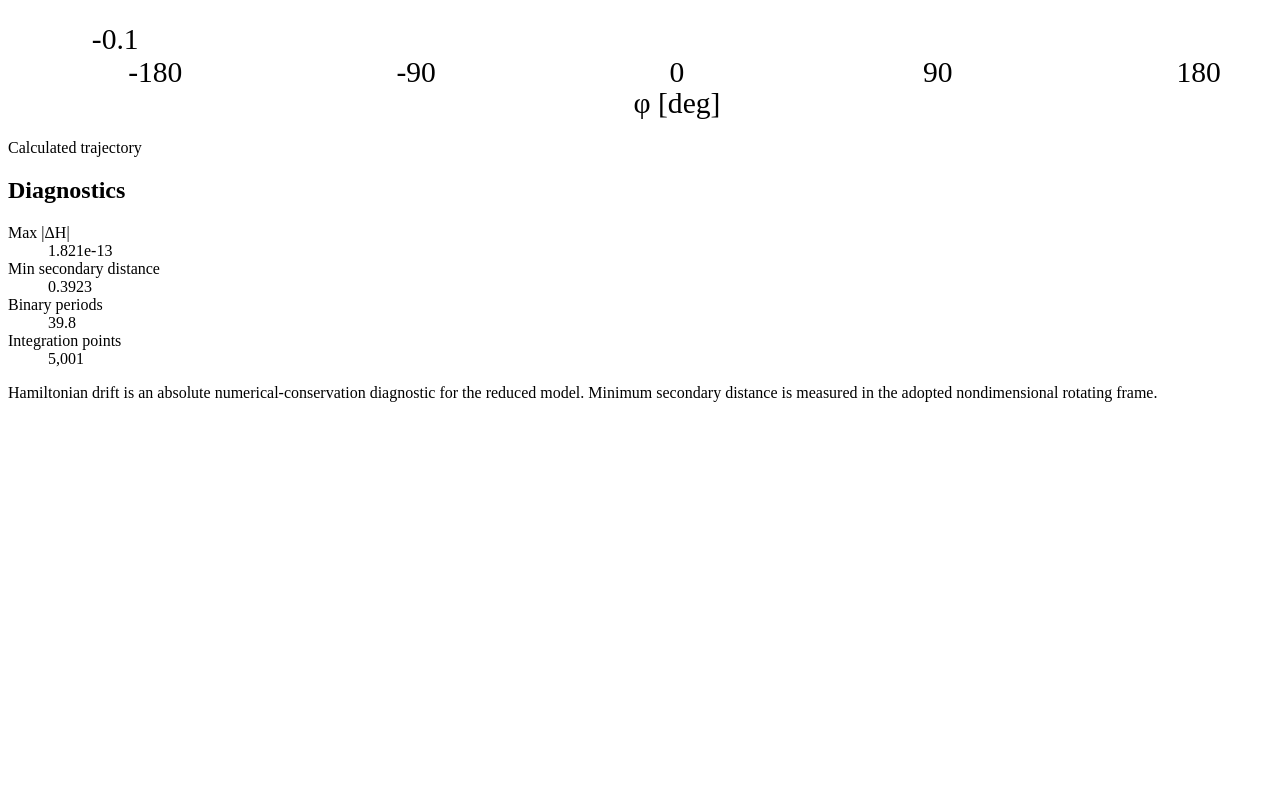
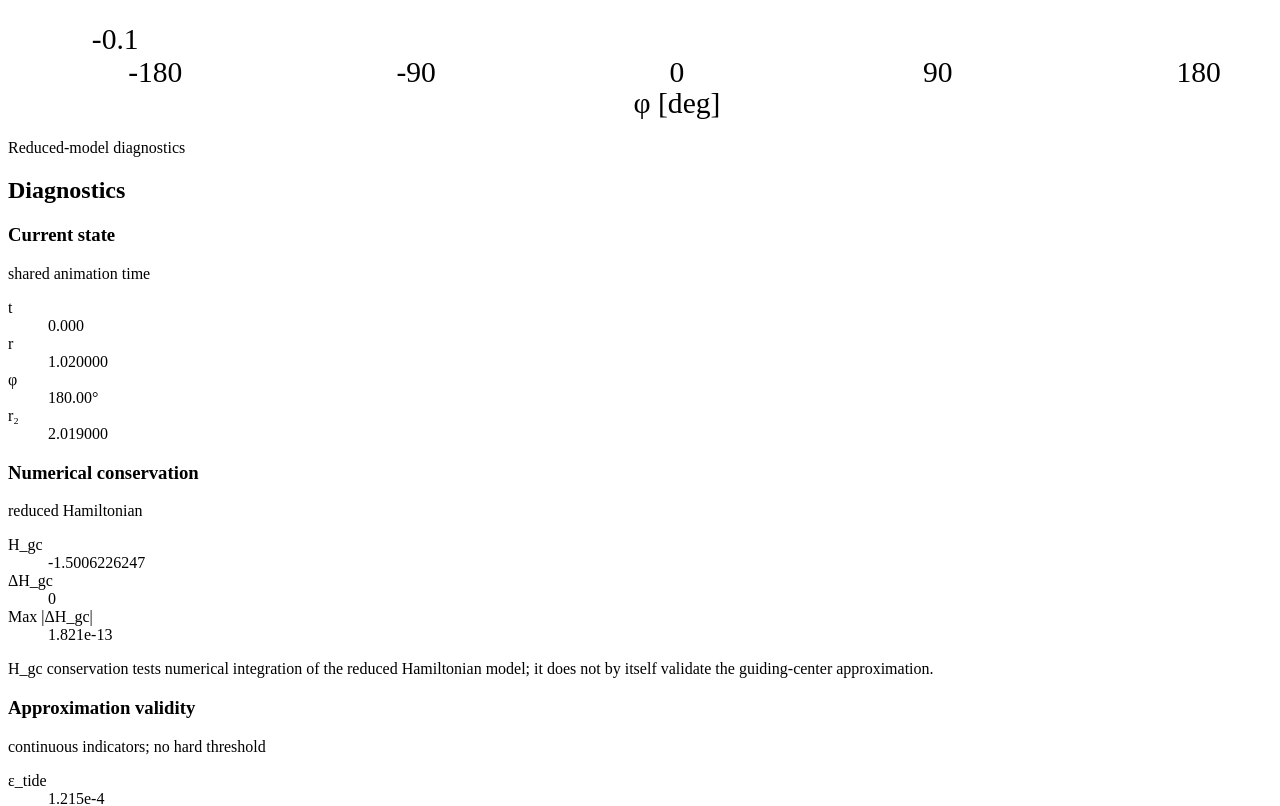
Before and after one commit to ttanigaw/cr3bp-guiding-center, a React (Vite) app: page / in a window 1280 px wide. Shown: the part 5200-6006 px from the top of the page. Before the commit the page ends 5618 px from the top, so only its background shows below. Built offline with nearby package versions, Linux system fonts and the light colour scheme; the HTML template or start-up script is replaced by a standard one.

Commit message:
Wire synchronized diagnostics into the app

```diff
--- a/src/App.tsx
+++ b/src/App.tsx
@@ -1,4 +1,5 @@
 import { useEffect, useRef, useState, type FormEvent } from 'react'
+import DiagnosticsPanel from './components/DiagnosticsPanel'
 import InertialTrajectoryPlot from './components/InertialTrajectoryPlot'
 import StatePlots from './components/StatePlots'
 import TrajectoryPlot from './components/TrajectoryPlot'
@@ -102,10 +103,6 @@ function calculate(inputs: DraftInputs): CalculationResult {
     tMax,
     dt: DEFAULT_DT,
   }
-}
-
-function formatScientific(value: number): string {
-  return value === 0 ? '0' : value.toExponential(3)
 }
 
 function ToggleButton({
@@ -222,7 +219,6 @@ export default function App() {
     setAnimationTime(0)
   }
 
-  const orbitalPeriods = result.tMax / (2 * Math.PI)
   const currentPoint = trajectoryPointAtTime(result.trajectory, animationTime)
   const currentPeriods = currentPoint.t / (2 * Math.PI)
 
@@ -381,22 +377,12 @@ export default function App() {
             showLagrangePoints={sharedDisplayOptions.showLagrangePoints}
           />
 
-          <section className="diagnostics-card" aria-labelledby="diagnostics-title">
-            <div>
-              <p className="eyebrow">Calculated trajectory</p>
-              <h2 id="diagnostics-title">Diagnostics</h2>
-            </div>
-            <dl className="diagnostics-grid">
-              <div><dt>Max |ΔH|</dt><dd>{formatScientific(result.diagnostics.maxHamiltonianDrift)}</dd></div>
-              <div><dt>Min secondary distance</dt><dd>{result.diagnostics.minSecondaryDistance.toFixed(4)}</dd></div>
-              <div><dt>Binary periods</dt><dd>{orbitalPeriods.toFixed(1)}</dd></div>
-              <div><dt>Integration points</dt><dd>{result.trajectory.length.toLocaleString()}</dd></div>
-            </dl>
-            <p className="diagnostic-note">
-              Hamiltonian drift is an absolute numerical-conservation diagnostic for the reduced model.
-              Minimum secondary distance is measured in the adopted nondimensional rotating frame.
-            </p>
-          </section>
+          <DiagnosticsPanel
+            trajectory={result.trajectory}
+            currentPoint={currentPoint}
+            mu={result.mu}
+            summary={result.diagnostics}
+          />
         </div>
       </section>
     </main>
```
